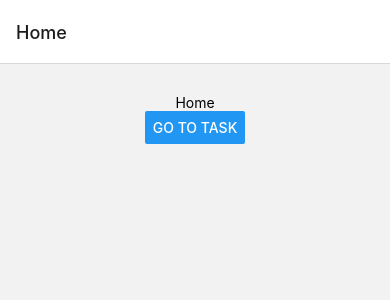
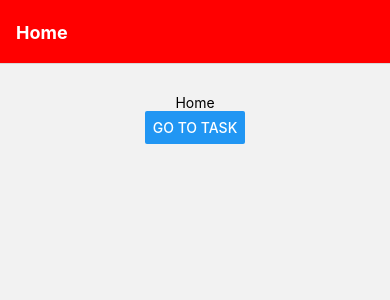
Before and after one commit to Moizasif/react-native-expo, a React Native app: screen /Home in a window 390 px wide. Shown: the top 300 px of the page. Built offline with nearby package versions, Linux system fonts and the light colour scheme.

Commit message:
Configuring Header

```diff
--- a/routes/MyStack.js
+++ b/routes/MyStack.js
@@ -8,7 +8,17 @@ const Stack = createNativeStackNavigator()
 
 const MyStack = () => {
    return(
-       <Stack.Navigator>
+       <Stack.Navigator
+       screenOptions={{
+         headerStyle: {
+            backgroundColor:'red',
+         },
+         headerTintColor: 'white',
+         headerTitleStyle:{
+            fontWeight: 'bold'
+         }
+      }}
+       >
            <Stack.Screen name="Home" component={Home}  />
            <Stack.Screen name="Task" component={Task}  />
         </Stack.Navigator>
```
